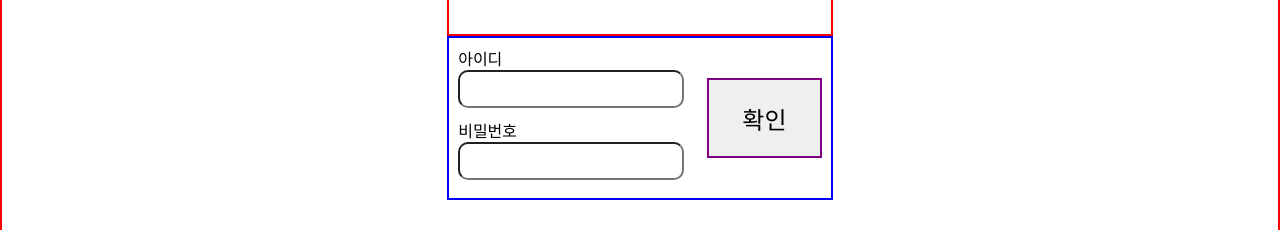
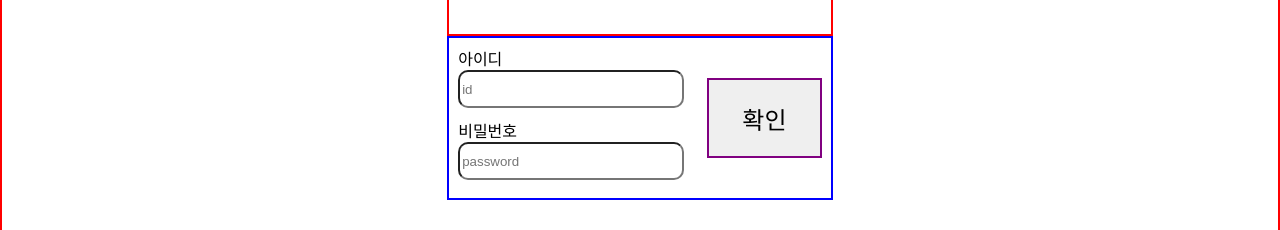
Before and after one commit to jaeho13/Library, a React (Create React App) app in the folder library/src/main/frontend/: page / in a window 1280 px wide. Shown: the part 304-534 px from the top of the page. Built offline with nearby package versions, Linux system fonts and the light colour scheme.

Commit message:
"0702 jaeho 로그인 확인 로직 추가"

```diff
--- a/library/src/main/frontend/src/components/login/Login.jsx
+++ b/library/src/main/frontend/src/components/login/Login.jsx
@@ -8,16 +8,20 @@ const Login = () => {
 
     const navigate = useNavigate();
 
-    const [id, setId] = useState();
-    const [pwd, setPwd] = useState();
+    const [id, setId] = useState("");
+    const [pwd, setPwd] = useState("");
 
     const checkLogin = () => {
         axios.post('/loginAdmin', {
             id: id,
             pwd: pwd
         }).then(response => {
-            console.log("데이터 확인 성공")
-            navigate("/admin");
+            if (response.data.result) {
+                console.log("데이터 확인 성공")
+                navigate("/admin");
+            } else {
+                alert("아이디 비밀번호를 확인해주세요.")
+            }
         }).catch(error => {
             console.log("데이터 확인 실패")
         })
@@ -41,6 +45,7 @@ const Login = () => {
                                 type="text"
                                 value={id}
                                 onChange={(e) => setId(e.target.value)}
+                                placeholder="id"
                             />
                         </IdBind>
 
@@ -53,6 +58,7 @@ const Login = () => {
                                 type="password"
                                 value={pwd}
                                 onChange={(e) => setPwd(e.target.value)}
+                                placeholder="password"
                             />
                         </PasswordBind>
 
```
